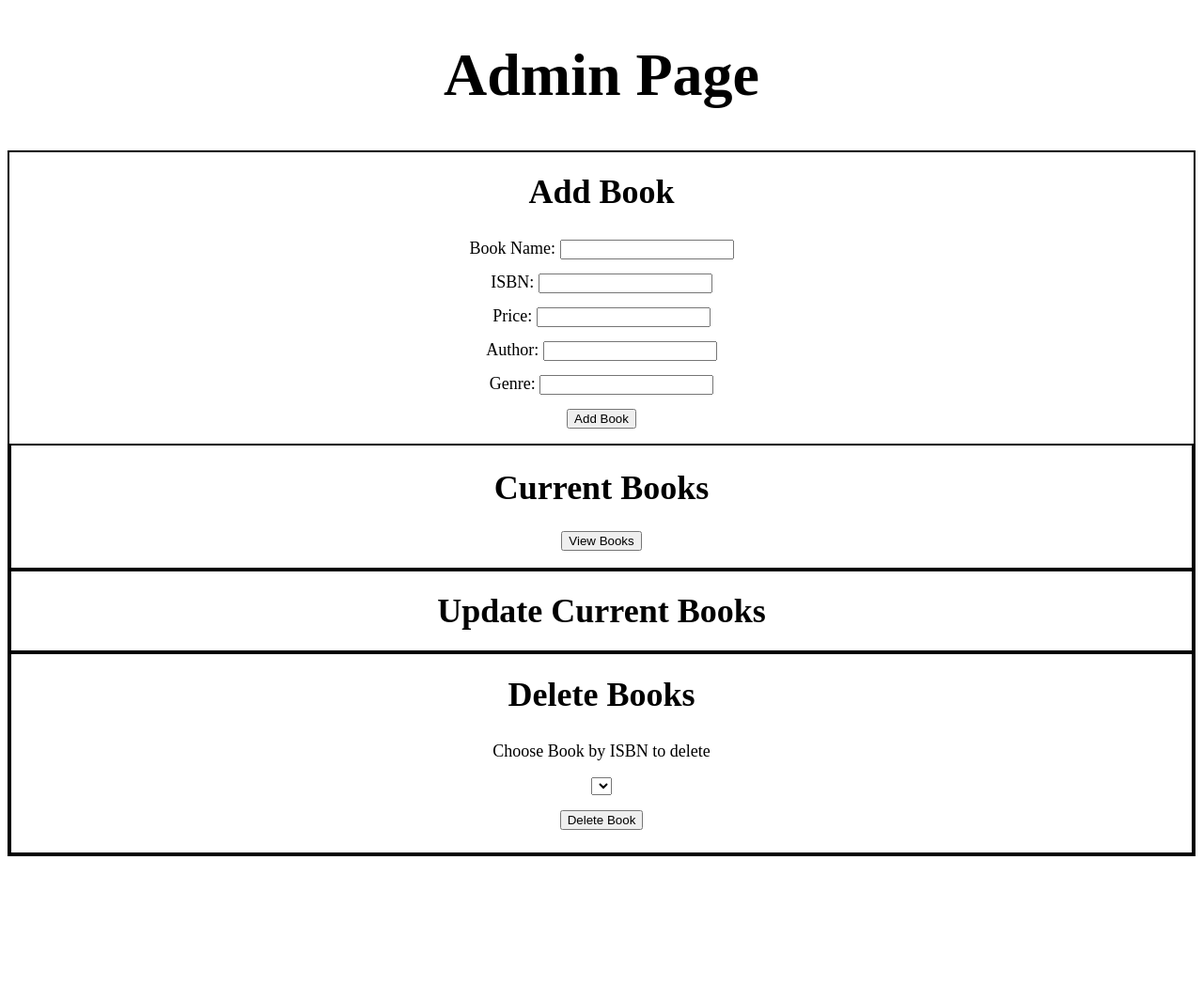
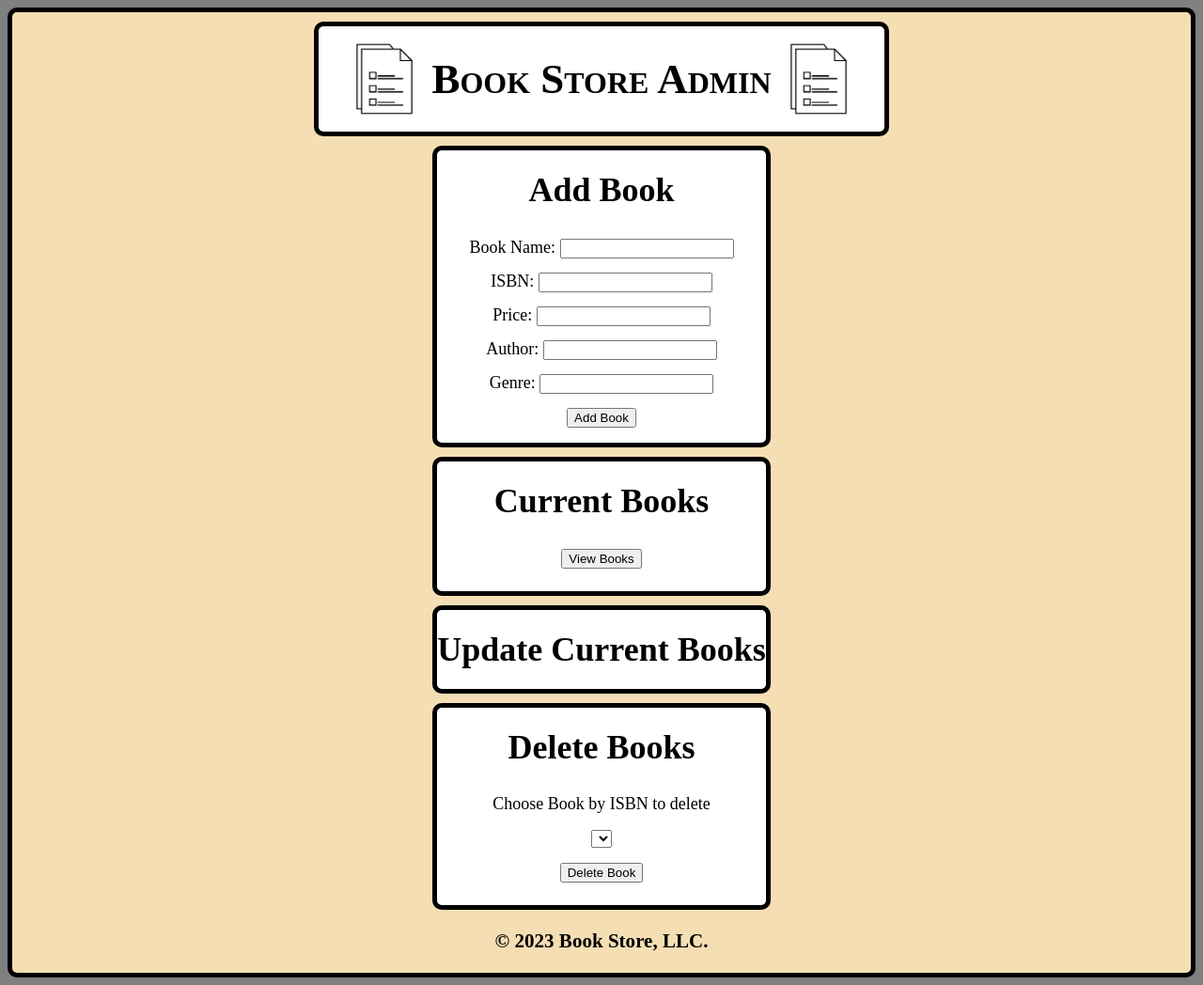
Before and after one commit to samcam004/CIS_435_Project_4, a PHP site: page /CIS_435_Project_4/admin/admin.html in a window 1280 px wide. Shown: the whole page at 94% size. Before the commit the page ends 911 px from the top, so only its background shows below. Run offline with PHP 8.4, Linux system fonts and the light colour scheme; lists and menus that the app fills with data are empty.

Commit message:
Admin Styling
Changed Admin Css to mirror index Css.

```diff
--- a/admin/admin.css
+++ b/admin/admin.css
@@ -1,7 +1,14 @@
 /* title styling*/
-header{
-    text-align: center;
-    font-size: xx-large;
+header {
+    display: flex;
+    flex-direction: row;
+    border: solid 5px;
+    border-radius: 10px;
+    padding-left: 20px;
+    padding-right: 20px;
+    background-color: white;
+    align-items: center;
+    margin-top: 10px;
 }
 
 /* style list*/
@@ -15,39 +22,70 @@ li{
     margin: 10px 0;
   }
 
+.flex-container {
+    display: flex;
+    flex-direction: column;
+    align-content: center;
+    align-items: center;
+    border: solid 5px;
+    border-radius: 10px;
+    background-color: wheat;
+}
+
 /* text color and size*/
 body{
-
+   background-color: grey;
     font-size: large;
 }
 
 /* align content, add border to main*/
 main{
     text-align: center;
-    border: 2px solid;
+    /*border: 5px solid;
+    border-radius: 10px;
     background-color: white;
+    margin-top: 10px;*/
 }
 
 /* stlye create section*/
 .create{
-    border: 2px solid balck;
+    background-color: white;
+    border: 5px solid;
+    border-radius: 10px;
+    margin-top: 10px;
     padding-bottom: 10px;
     line-height:200%;
 }
 
 /* stlye view section*/
 .view{
-    border: 2px solid;
+    background-color: white;
+    border: 5px solid;
+    border-radius: 10px;
+    margin-top: 10px;
+    line-height: 200%;
 }
 
 /* stlye update section*/
 .update{
-    border: 2px solid;
-    line-height:200%;
+    background-color: white;
+    border: 5px solid;
+    border-radius: 10px;
+    margin-top: 10px;
+    line-height: 200%;
 }
 
 /* stlye delete section*/
 .delete{
-    border: 2px solid;
+    background-color: white;
+    border: 5px solid;
+    border-radius: 10px;
+    margin-top: 10px;
     line-height: 200%;
 }
+
+h1.head {
+    font-family:'Times New Roman', Times, serif;
+    font-variant: small-caps;
+    font-size: 250%;
+}
--- a/admin/admin.html
+++ b/admin/admin.html
@@ -10,12 +10,16 @@
 </head>
 
 <body>
+    <div class="flex-container">
+        <div>
             <header>
-        <h1>
-            Admin Page
-        </h1>
+                <img src="./admin_image.png" alt="bookes" width="100" height="100">
+                <h1 class="head">Book Store Admin</h1>
+                <img src="./admin_image.png" alt="bookes" width="100" height="100">
             </header>
+        </div>
 
+        <div>
             <main>
                 <!-- create section -->
                 <div class="create">
@@ -74,6 +78,10 @@
                 </div>
 
             </main>
-
+        </div>
+        <div>
+            <footer><h3>© 2023 Book Store, LLC.</h3></footer>
+        </div>
+    </div>
 </body>
 </html>
--- a/index.html
+++ b/index.html
@@ -15,7 +15,6 @@
                 <h1 class="head">The Book Store</h1>
                 <img src="./images/books.png" alt="bookes" width="100" height="100">
             </header>
-
         </div>
 
         <div>
```
Also changed, not shown: admin/admin_image.jpg (added), admin/admin_image.png (added). Lines whose indentation alone changed are shown as unchanged.
